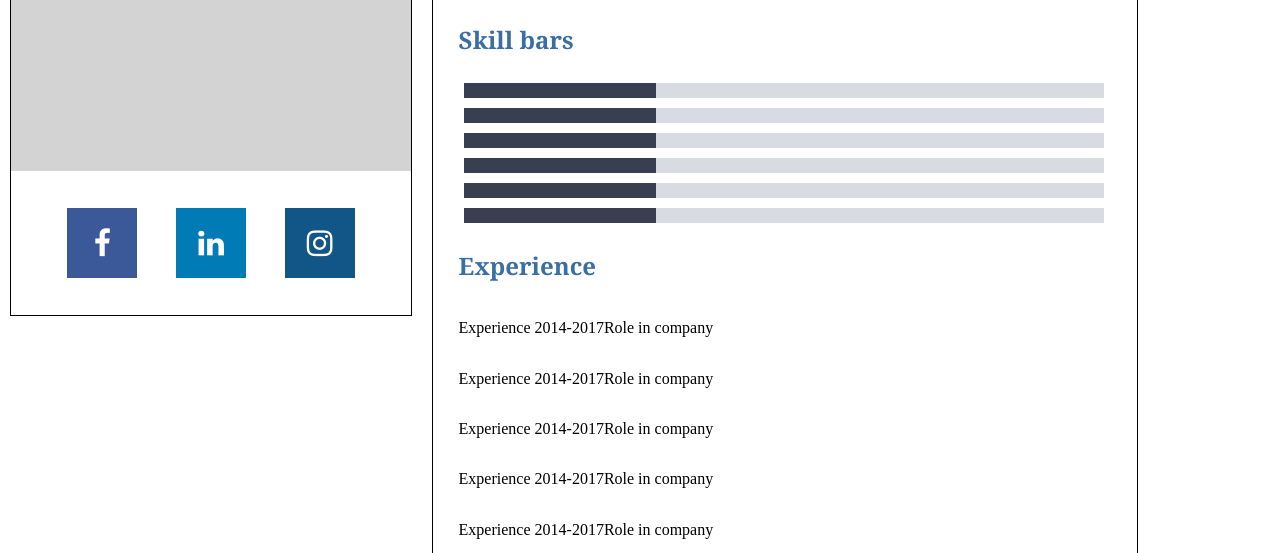
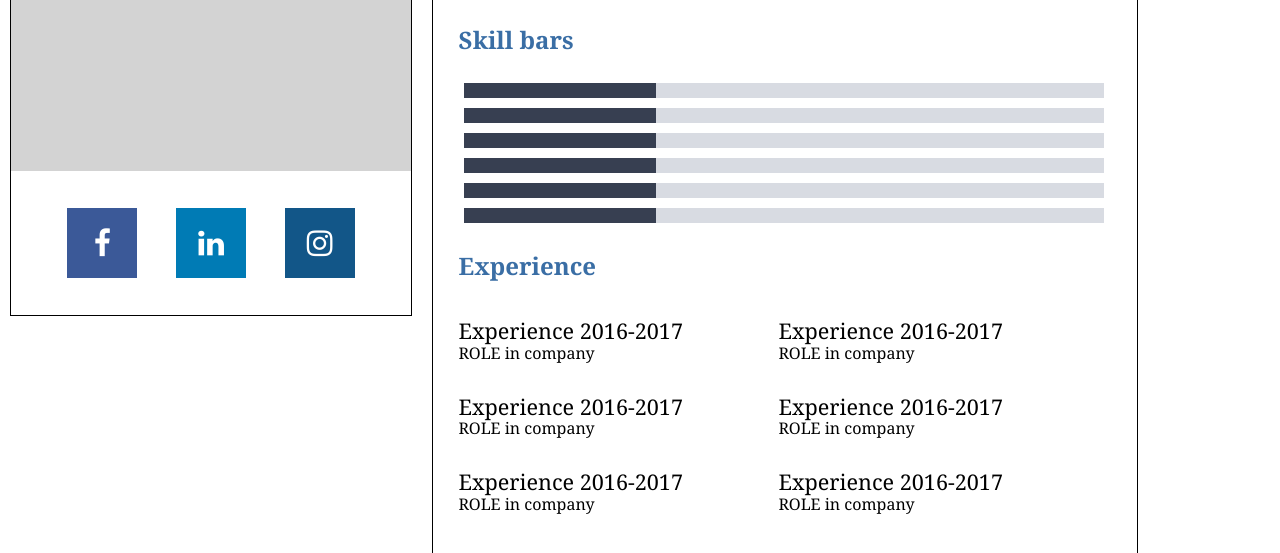
Before and after one commit to MaximeKoomen/Flexbox, a website: page index.html in a window 1280 px wide. Shown: the part 390-943 px from the top of the page. Drawn offline with Linux system fonts and the light colour scheme.

Commit message:
fixed section experience

```diff
--- a/index.html
+++ b/index.html
@@ -46,12 +46,14 @@
 			</section>
 			<section class="experience">
 				<h3>Experience</h3>
-				<p><span>Experience 2014-2017</span>Role in company</p>
-				<p><span>Experience 2014-2017</span>Role in company</p>
-				<p><span>Experience 2014-2017</span>Role in company</p>
-				<p><span>Experience 2014-2017</span>Role in company</p>
-				<p><span>Experience 2014-2017</span>Role in company</p>
-				<p><span>Experience 2014-2017</span>Role in company</p>
+				<div class="row">
+					<p><span>Experience 2016-2017</span>ROLE in company</p>
+					<p><span>Experience 2016-2017</span>ROLE in company</p>
+					<p><span>Experience 2016-2017</span>ROLE in company</p>
+					<p><span>Experience 2016-2017</span>ROLE in company</p>
+					<p><span>Experience 2016-2017</span>ROLE in company</p>
+					<p><span>Experience 2016-2017</span>ROLE in company</p>
+				</div>
 			</section>
 			<section class="projects">
 				<h2>Section title</h2>
--- a/sass/partials/_experience.scss
+++ b/sass/partials/_experience.scss
@@ -1,6 +1,28 @@
 .experience {
 	display: flex;
 	flex-direction: column;
+
+	.row {
+		display: flex;
+		flex-direction: row;
+		flex-wrap: wrap;
+		justify-content: space-between;
+	}
+
+		span {
+			display: flex;
+			font-size: 135%;
+			color: $black;
+			font-family: $heading-font;
+		}
+
+		p {
+			flex-basis: 50%;
+			flex-wrap: wrap;
+			font-size: 100%;
+			color: $black;
+			font-family: $heading-font;
+		}
 
 	.experience-text {
 		display: flex;
```
Also changed, not shown: css/style.css.
